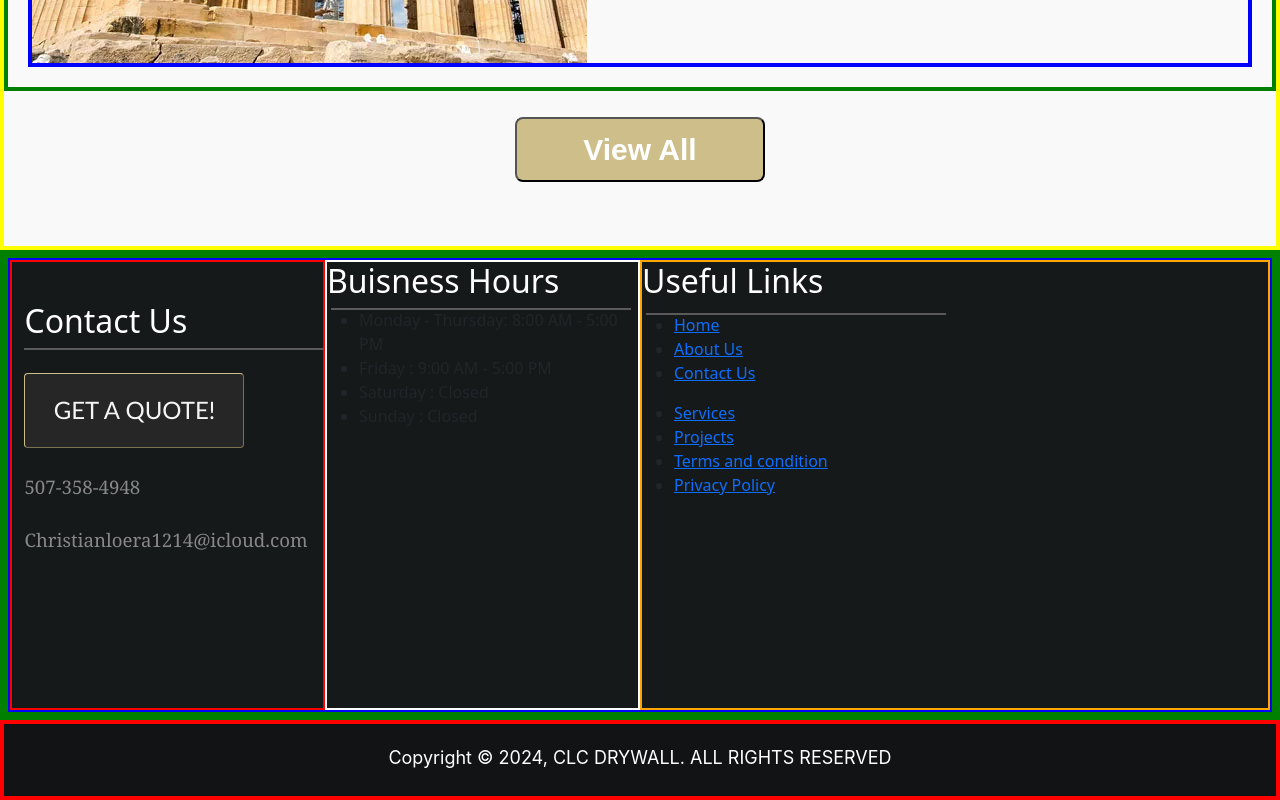
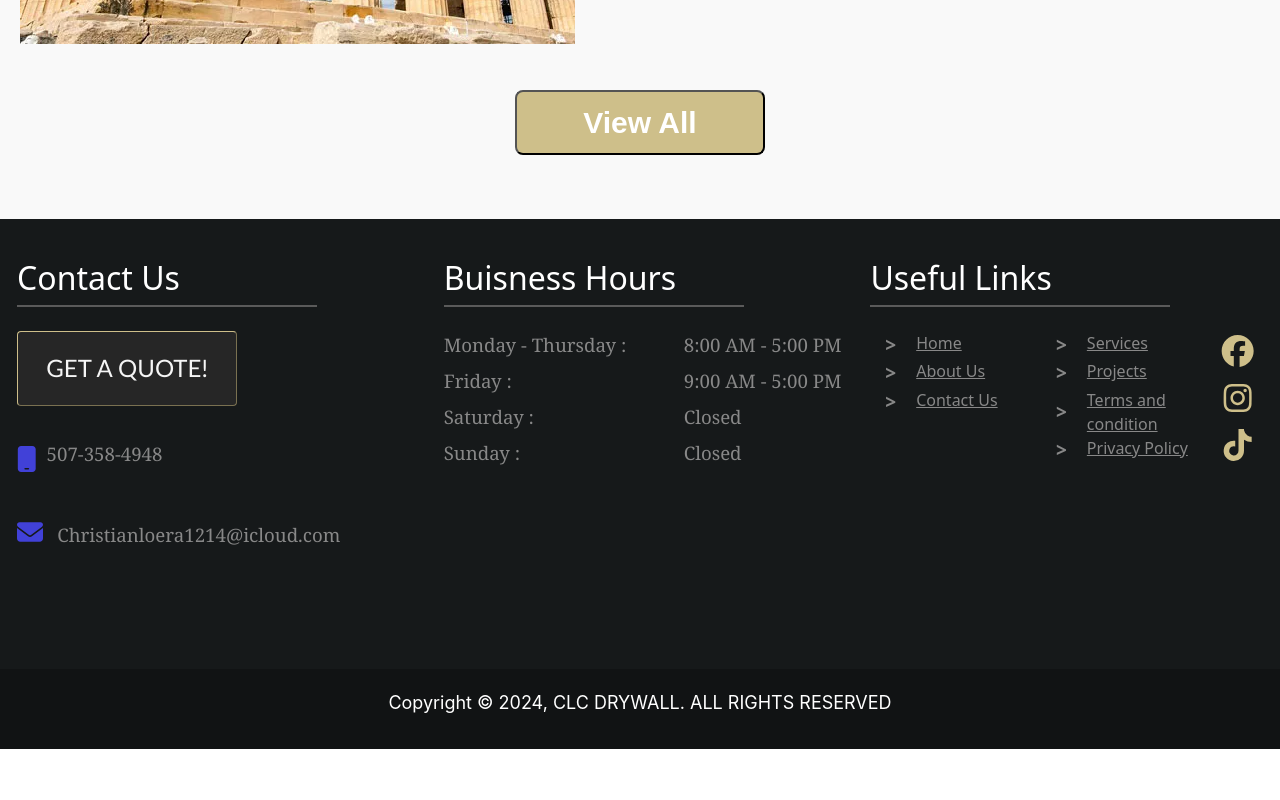
Before and after one commit to getachewhundera/clc-drywall, a Next.js app: page / in a window 1280 px wide. Shown: the part 3344-4144 px from the top of the page. After the commit the page ends 4093 px from the top, so only its background shows below. Built offline with nearby package versions, Linux system fonts and the light colour scheme.

Commit message:
added social media icons,phone, and email icon from font awesome, updated html and added css for column 2 and 3 item for the footer

```diff
--- a/package.json
+++ b/package.json
@@ -9,6 +9,11 @@
     "lint": "next lint"
   },
   "dependencies": {
+    "@fortawesome/fontawesome-svg-core": "^6.6.0",
+    "@fortawesome/free-brands-svg-icons": "^6.6.0",
+    "@fortawesome/free-regular-svg-icons": "^6.6.0",
+    "@fortawesome/free-solid-svg-icons": "^6.6.0",
+    "@fortawesome/react-fontawesome": "^0.2.2",
     "@types/node": "20.11.30",
     "@types/react": "18.2.73",
     "@types/react-dom": "18.2.22",
--- a/src/app/components/Footer/copyright-footer/copyrightFooter.module.css
+++ b/src/app/components/Footer/copyright-footer/copyrightFooter.module.css
@@ -3,7 +3,7 @@
     min-width: 100%;
     height: 80px;
     background-color: #111314;
-    border: 4px solid red;
+    /* border: 4px solid red;  */
     padding: 20px 20px;
     position: relative;
 }
--- a/src/app/components/Footer/footer.module.css
+++ b/src/app/components/Footer/footer.module.css
@@ -4,11 +4,11 @@
   width: 100%;
   min-width: 100%;
   min-height: 450px;
-  border: 8px solid green;
+  /* border: 8px solid green;  */
 }
 
 .main-footer-area {
-  border: 2px solid blue;
+  /* border: 2px solid blue;  */
   min-height: 450px;
 }
 
@@ -17,20 +17,20 @@
 }
 
 .left {
-  width: 25%;
-  border: 2px solid red;
+  width: 33.333%;
+  /* border: 2px solid red;  */
   min-height: 450px;
 }
 
 .middle {
-  width: 25%;
-  border: 2px solid white;
+  width: 33.333%;
+  /* border: 2px solid white;  */
   min-height: 450px;
 }
 
 .right {
-  width: 50%;
-  border: 2px solid orange;
+  width: 33.333%;
+  /* border: 2px solid orange;  */
   min-height: 450px;
 }
 
@@ -66,13 +66,6 @@
   padding-top: 40px;
 }
 
-
-.column1-title {
-  margin-bottom: 0;
-}
-
-
-
 /* Underline Divider */
 .underline-divider-container {
   position: relative;
@@ -96,7 +89,7 @@
 .footer-quote-button-container {
   display: flex;
   position: relative;
-  margin-top: 8%;
+  margin-top: 6%;
 }
 
 .footer-quote-button-container button {
@@ -122,8 +115,16 @@
   font-size: 14pt;
   font-family: Georgia, 'Times New Roman', Times, serif;
   color: #888888;
+  display: flex;
+  flex-wrap: wrap;
 }
 
+.company-phone-number-footer span,
+.company-email-address-footer span {
+  color: rgb(65, 65, 216);
+  margin-right: 10px;
+  font-size: 26px;
+}
 
 
 
@@ -142,14 +143,23 @@
 
 
 /*---------------------- Column 2. Middle Column Specific CSS ------------------------*/
+.column2-container {
+  display: flex;
+  flex-direction: column;
+  padding-top: 40px;
+}
+
+.column2-title,
+.column2-underline-divider-container,
+.business-hours-column {
+  margin-left: 4%;
+}
 
 
 /* Underline Divider */
 .column2-underline-divider-container{
   position: relative;
   display: flex;
-  margin-top: 2%;
-  margin-left: 4px;
 }
 
 .column2-underline {
@@ -165,7 +175,35 @@
 }
 
 
+/* Business Hours */
+.business-hours-column {
+  margin-top: 6%;
+  padding-left: 0;
+}
 
+.business-hours-column ul {
+  padding-left: 0;
+  list-style-type: none;
+}
+
+.business-hours-column ul li {
+  display: flex;
+  justify-content: space-between; /* Add space between date and time */
+  align-items: center;
+  font-size: 14pt;
+  font-family: Georgia, 'Times New Roman', Times, serif;
+  color: #888888;
+  margin-bottom: 8px; /* space between each row */
+}
+
+.date {
+  flex: 0 0 200px;
+}
+
+.time {
+  margin-left: 40px; /* adjust this to increase/decrease space */
+  flex: 1; /* Push to the right */
+}
 
 
 
@@ -174,14 +212,90 @@
 
 
 /*---------------------- Column 3. Right Column Specific CSS ------------------------*/
+.column3-container {
+  display: flex;
+  flex-direction: column;
+  padding-top: 40px;
+}
+
+.column3-title,
+.column3-underline-divider-container,
+.secondary-column1-links-left {
+  margin-left: 4%;
+}
+
+/* main container for both rows of links and the social media icons */
+.secondary-row-container{
+  float: left;
+  display: flex;
+  flex-wrap: wrap;
+  margin-top: 6%;
+}
+
+/* Setting container widths for the 3 secondary containers */
+.secondary-column1,
+.secondary-column2 {
+  width: 40%;
+  /* border: 2px solid red;  */
+}
+
+.secondary-column3 {
+  width: 20%;
+  /* border: 2px solid red;   */
+  display: flex;
+  flex-direction: column;
+  /* align-items: flex-start; */
+  justify-content: center; /* move icons in center of container (alternative; flex start*/
+}
+
+.secondary-column1 li,
+.secondary-column2 li {
+  display: flex;
+  list-style-type: none;
+
+}
+
+.secondary-column1 li a,
+.secondary-column2 li a {
+  color: #888888;
+}
+
+.secondary-column1 li::before,
+.secondary-column2 li::before {
+  display: flex;
+  justify-content: start;
+  margin-right: 20px;
+  align-items: center;
+  /* border: 1px solid orange; */
+  content: ">";
+  font-size: 19px;
+  font-weight: 600;
+  color: #888888;
+}
+
+
+/* Social media icons */
+.secondary-column3 .facebook-icon,
+.secondary-column3 .instagram-icon,
+.secondary-column3 .tiktok-icon {
+  color: #CEBF8A;
+  font-size: 32px; /* change icons size */
+  margin-bottom: 15px; /* add space between icons*/
+}
+
+.secondary-column3 .facebook-icon:hover,
+.secondary-column3 .instagram-icon:hover,
+.secondary-column3 .tiktok-icon:hover {
+  color: #888888; /* Change icon color on hover */
+}
+
+
 
 
 /* Underline Divider */
 .column3-underline-divider-container{
   position: relative;
   display: flex;
-  margin-top: 2%;
-  margin-left: 4px;
 }
 
 .column3-underline {
--- a/src/app/components/Footer/page.tsx
+++ b/src/app/components/Footer/page.tsx
@@ -3,7 +3,11 @@ import React from 'react'
 import { useRouter } from "next/navigation";
 //Styles
 import styles from './footer.module.css';
-
+import { FontAwesomeIcon, FontAwesomeIconProps } from '@fortawesome/react-fontawesome';
+import { faInstagram } from '@fortawesome/free-brands-svg-icons';
+import { faFacebook } from '@fortawesome/free-brands-svg-icons';
+import { faTiktok } from '@fortawesome/free-brands-svg-icons';
+import { faEnvelope, faMobile } from '@fortawesome/free-solid-svg-icons';
 
 type Props = {}
 
@@ -36,15 +40,17 @@ const Footer = (props: Props) => {
               </div>
 
               <div className={styles['company-phone-number-container-footer']}>
-                <div className={styles['phone-icon-footer']}>
-                </div>
-                <div className={styles['company-phone-number-footer']}>507-358-4948</div>
+                {/* <div className={styles['phone-icon-footer']}>
+                <FontAwesomeIcon icon={faMobile} />
+                </div> */}
+                <div className={styles['company-phone-number-footer']}><span><FontAwesomeIcon icon={faMobile} /></span><text>507-358-4948</text></div>
               </div>
 
               <div className={styles['company-email-address-container-footer']}>
-                <div className={styles['email-icon-footer']}>
-                </div>
-                <div className={styles['company-email-address-footer']}> <text> Christianloera1214@icloud.com </text> </div>
+                {/* <div className={styles['email-icon-footer']}>
+                  <FontAwesomeIcon icon={faEnvelope} />
+                </div> */}
+                <div className={styles['company-email-address-footer']}><span><FontAwesomeIcon icon={faEnvelope} /></span> <text> Christianloera1214@icloud.com </text> </div>
 
 
               </div>
@@ -64,20 +70,15 @@ const Footer = (props: Props) => {
                 </div>
               </div>
 
-              <ul className={styles['business-hours']}>
-                <li>
-                  Monday - Thursday: <span>8:00 AM - 5:00 PM</span>{" "}
-                </li>
-                <li>
-                  Friday : <span> 9:00 AM  - 5:00 PM</span>
-                </li>
-                <li>
-                  Saturday : <span>Closed</span>
-                </li>
-                <li>
-                  Sunday : <span>Closed</span>
-                </li>
+              <div className={styles['business-hours-column']}>
+                <ul>
+                  <li><span className={styles['date']}>Monday - Thursday :</span> <span className={styles['time']}>8:00 AM - 5:00 PM</span></li>
+                  <li><span className={styles['date']}>Friday :</span> <span className={styles['time']}>9:00 AM - 5:00 PM</span></li>
+                  <li><span className={styles['date']}>Saturday :</span> <span className={styles['time']}>Closed</span></li>
+                  <li><span className={styles['date']}>Sunday :</span> <span className={styles['time']}>Closed</span></li>
                 </ul>
+              </div>
+
             </div>
           </div>
 
@@ -96,7 +97,9 @@ const Footer = (props: Props) => {
                 </div>
               </div>
 
-              <div className={styles['secondary-column1-links-left']}>
+  {/* //TODO: add navigation for the links */}
+              <div className={styles['secondary-row-container']}>
+                <div className={styles['secondary-column1']}>
                   <ul className={styles['footer-nav1']}>
                     <li>
                       <i className="ti-angle-right"></i>
@@ -113,7 +116,7 @@ const Footer = (props: Props) => {
                   </ul>
                 </div>
 
-              <div className={styles['secondary-column2-links-middle']}>
+                <div className={styles['secondary-column2']}>
                   <ul className={styles['footer-nav1']}>
                     <li>
                       <i className="ti-angle-right"></i>
@@ -133,13 +136,17 @@ const Footer = (props: Props) => {
                     </li>
                   </ul>
                 </div>
+                {/* //TODO: ADD links to social media accounts. Add contact links for phone and email. */}
 
-              <div className={styles['secondary-column3-socialmedia-icons-right']}>
-                <ul className="social-links">
-                  {/* <li><a href="">Facebook</a></li>
-                            <li><a href="">Instagram</a></li> */}
-                </ul>
+{/*  */}
+                <div className={styles['secondary-column3']}>
+                  <FontAwesomeIcon className={styles['facebook-icon']} icon={faFacebook} />
+                  <FontAwesomeIcon className={styles['instagram-icon']}  icon={faInstagram} />
+                  <FontAwesomeIcon className={styles['tiktok-icon']}  icon={faTiktok} />
                 </div>
+
+              </div>
+
             </div>
           </div>
 
--- a/src/app/styles/LandingPage.module.css
+++ b/src/app/styles/LandingPage.module.css
@@ -594,7 +594,7 @@ color: black;
 .lp-recent-projects-section-main-container {
   position: relative;
   background-color: #F9F9F9;
-  border: solid yellow 4px;
+  /* border: solid yellow 4px; */
   padding-top: 3%;
   padding-bottom: 3%;
   /* height: 2000px;  */
@@ -663,7 +663,7 @@ color: black;
   flex-direction: column;
   justify-content: center;
   align-items: center;
-  border: solid 4px green;
+  /* border: solid 4px green;  */
   padding: 20px;
 
 }
@@ -675,7 +675,7 @@ color: black;
   align-items: center;
   flex-wrap: wrap;
   margin-bottom: 4%;
-  border: solid 4px red;
+  /* border: solid 4px red;  */
 
 }
 
@@ -724,7 +724,7 @@ color: black;
   flex-wrap: wrap;
   /* justify-content: center;  */
   /* align-items: center;  */
-  border: solid 4px blue;
+  /* border: solid 4px blue;  */
 }
 
 
```
Also changed, not shown: 1 other file (tests, documents, lock files or other folders). Lines whose indentation alone changed are shown as unchanged.
